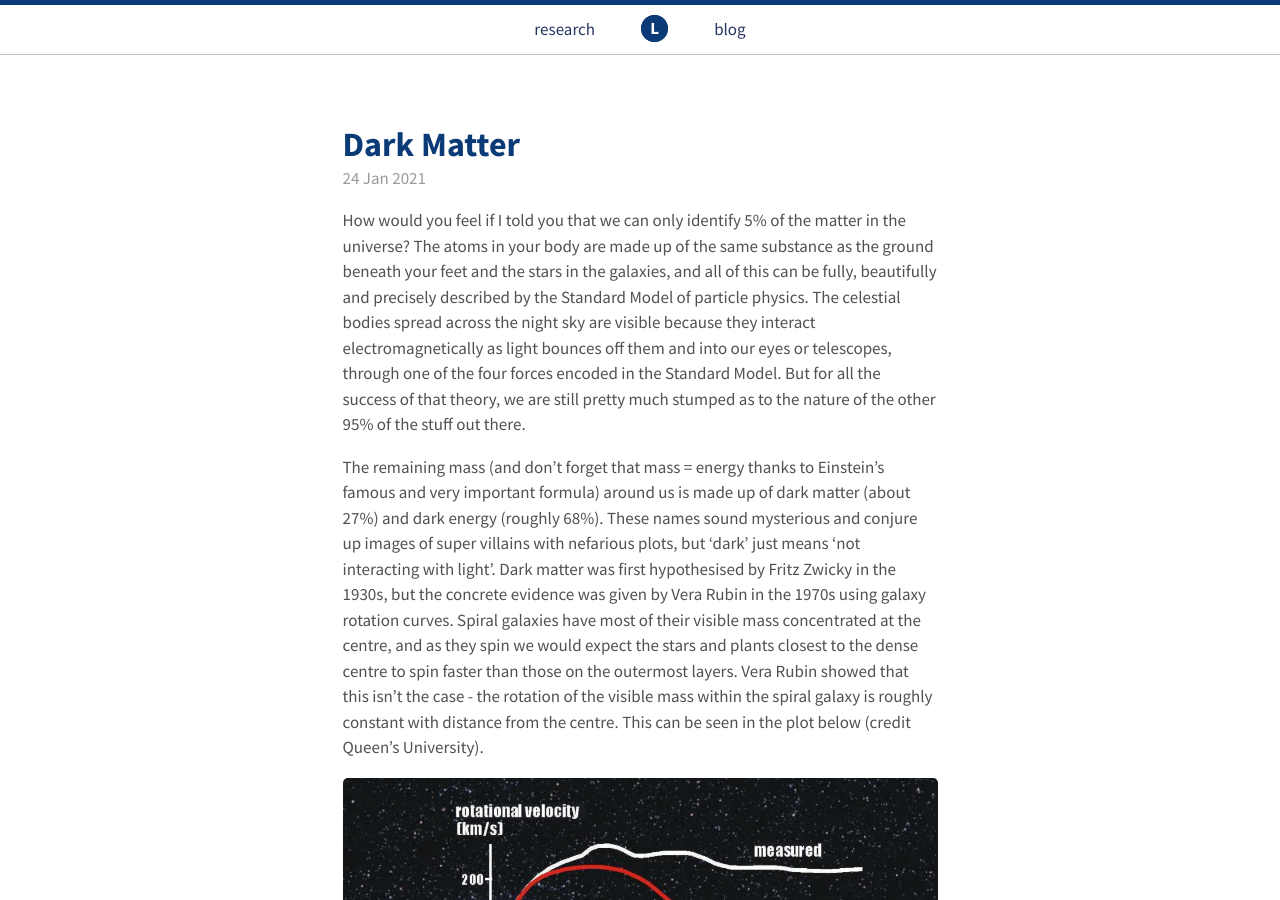
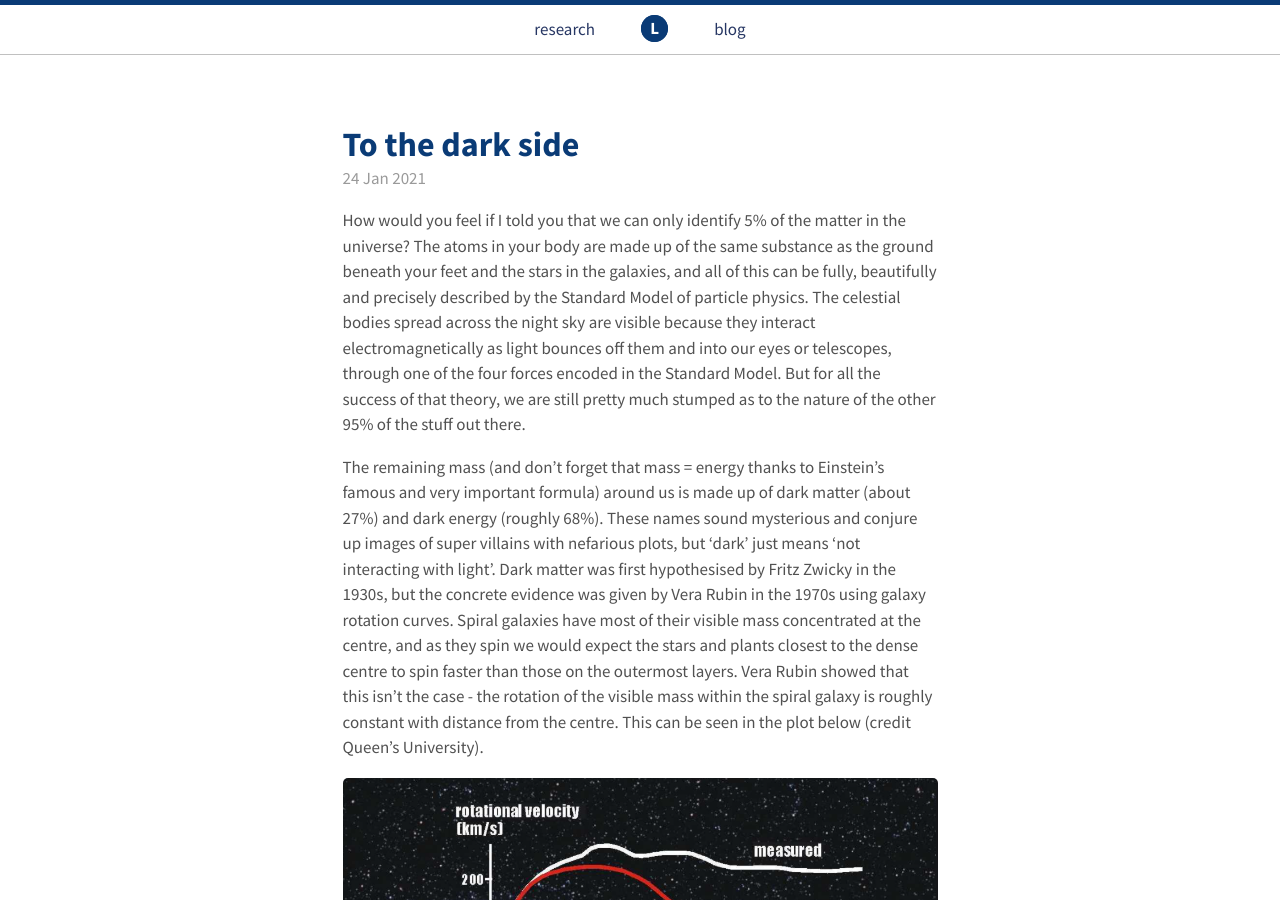
Before and after one commit to lhmason/lhmason.github.io, a Jekyll site: the page built from blog/_posts/2021-01-24-dm.md, in a window 1280 px wide and 900 px high. Built offline with Jekyll 4.4.1, drawn with Linux system fonts in a browser that asks for light colours.

Commit message:
Update 2021-01-24-dm.md

```diff
--- a/blog/_posts/2021-01-24-dm.md
+++ b/blog/_posts/2021-01-24-dm.md
@@ -1,6 +1,6 @@
 ---
 layout: post
-title: Dark Matter
+title: To the dark side
 truncated_preview: true
 excerpt_separator: <!--more-->
 published: true
```
